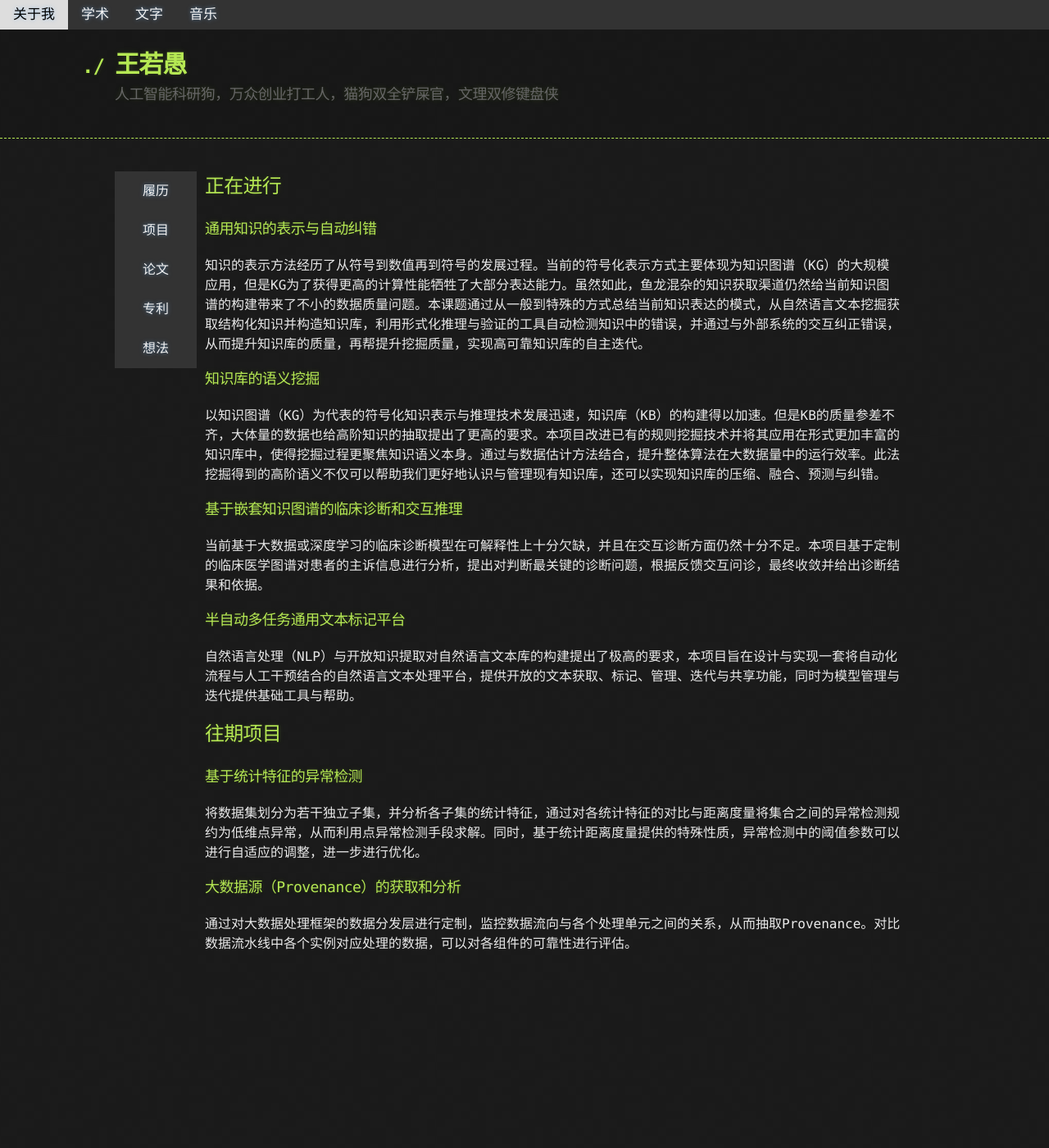
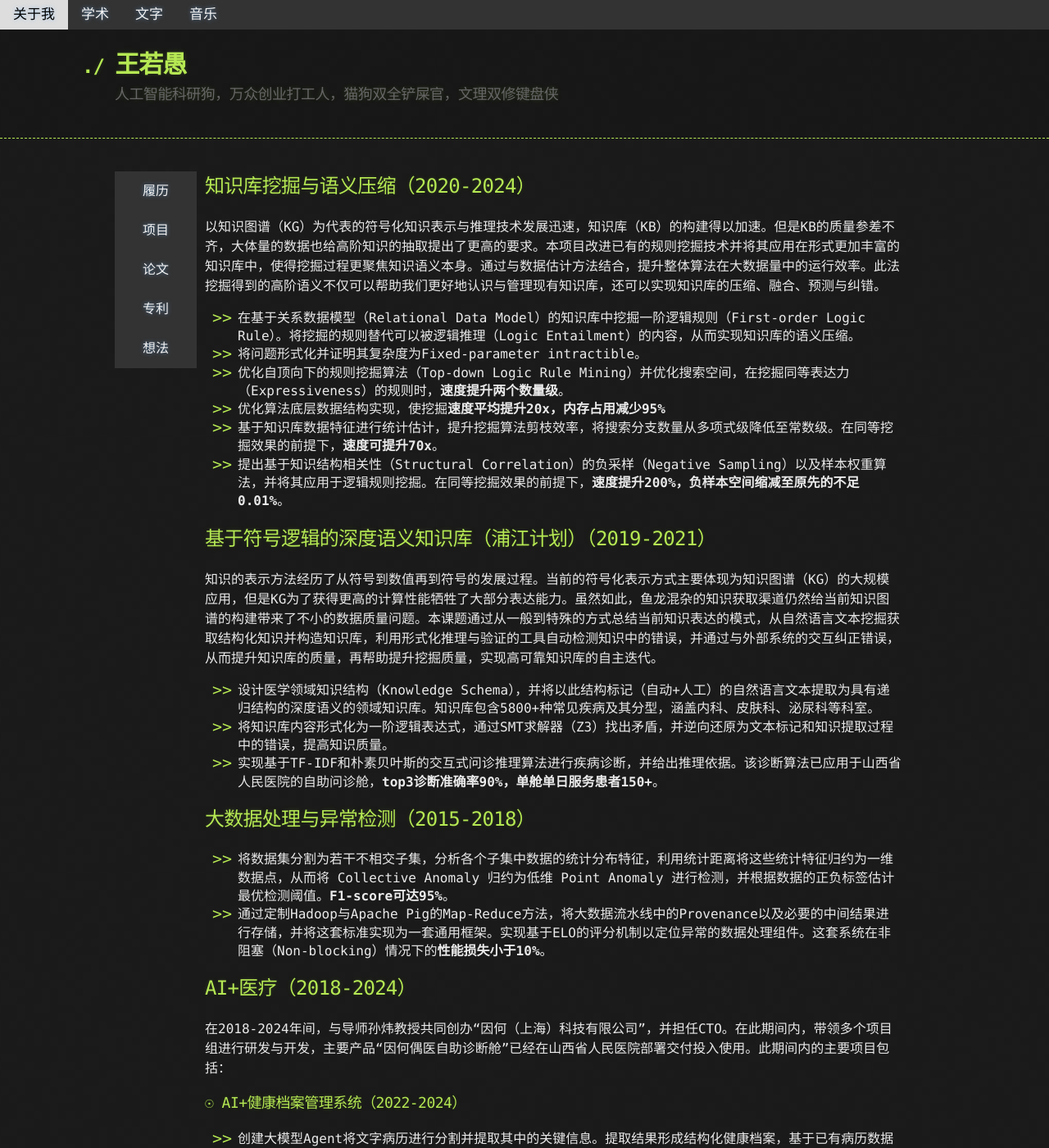
Before and after one commit to TramsWang/TramsWang.github.io, a Jekyll site: the page built from _research/projects.md, in a window 1280 px wide and 1400 px high. Shown: the whole window at 82% size. Built offline with Jekyll 4.4.1, drawn with Linux system fonts in a browser that asks for light colours; some of the changed text lies outside the part shown.

Commit message:
更新简历

```diff
--- a/_research/projects.md
+++ b/_research/projects.md
@@ -2,24 +2,42 @@
 title: 研究项目
 ---
 
-## 正在进行
-
-### 通用知识的表示与自动纠错
-知识的表示方法经历了从符号到数值再到符号的发展过程。当前的符号化表示方式主要体现为知识图谱（KG）的大规模应用，但是KG为了获得更高的计算性能牺牲了大部分表达能力。虽然如此，鱼龙混杂的知识获取渠道仍然给当前知识图谱的构建带来了不小的数据质量问题。本课题通过从一般到特殊的方式总结当前知识表达的模式，从自然语言文本挖掘获取结构化知识并构造知识库，利用形式化推理与验证的工具自动检测知识中的错误，并通过与外部系统的交互纠正错误，从而提升知识库的质量，再帮提升挖掘质量，实现高可靠知识库的自主迭代。
-
-### 知识库的语义挖掘
+## 知识库挖掘与语义压缩（2020-2024）
 以知识图谱（KG）为代表的符号化知识表示与推理技术发展迅速，知识库（KB）的构建得以加速。但是KB的质量参差不齐，大体量的数据也给高阶知识的抽取提出了更高的要求。本项目改进已有的规则挖掘技术并将其应用在形式更加丰富的知识库中，使得挖掘过程更聚焦知识语义本身。通过与数据估计方法结合，提升整体算法在大数据量中的运行效率。此法挖掘得到的高阶语义不仅可以帮助我们更好地认识与管理现有知识库，还可以实现知识库的压缩、融合、预测与纠错。
 
-### 基于嵌套知识图谱的临床诊断和交互推理
-当前基于大数据或深度学习的临床诊断模型在可解释性上十分欠缺，并且在交互诊断方面仍然十分不足。本项目基于定制的临床医学图谱对患者的主诉信息进行分析，提出对判断最关键的诊断问题，根据反馈交互问诊，最终收敛并给出诊断结果和依据。
+- 在基于关系数据模型（Relational Data Model）的知识库中挖掘一阶逻辑规则（First-order Logic Rule）。将挖掘的规则替代可以被逻辑推理（Logic Entailment）的内容，从而实现知识库的语义压缩。
+- 将问题形式化并证明其复杂度为Fixed-parameter intractible。
+- 优化自顶向下的规则挖掘算法（Top-down Logic Rule Mining）并优化搜索空间，在挖掘同等表达力（Expressiveness）的规则时，**速度提升两个数量级**。
+- 优化算法底层数据结构实现，使挖掘**速度平均提升20x，内存占用减少95%**
+- 基于知识库数据特征进行统计估计，提升挖掘算法剪枝效率，将搜索分支数量从多项式级降低至常数级。在同等挖掘效果的前提下，**速度可提升70x**。
+- 提出基于知识结构相关性（Structural Correlation）的负采样（Negative Sampling）以及样本权重算法，并将其应用于逻辑规则挖掘。在同等挖掘效果的前提下，**速度提升200%，负样本空间缩减至原先的不足0.01%**。
 
-### 半自动多任务通用文本标记平台
-自然语言处理（NLP）与开放知识提取对自然语言文本库的构建提出了极高的要求，本项目旨在设计与实现一套将自动化流程与人工干预结合的自然语言文本处理平台，提供开放的文本获取、标记、管理、迭代与共享功能，同时为模型管理与迭代提供基础工具与帮助。
+## 基于符号逻辑的深度语义知识库（浦江计划）（2019-2021）
+知识的表示方法经历了从符号到数值再到符号的发展过程。当前的符号化表示方式主要体现为知识图谱（KG）的大规模应用，但是KG为了获得更高的计算性能牺牲了大部分表达能力。虽然如此，鱼龙混杂的知识获取渠道仍然给当前知识图谱的构建带来了不小的数据质量问题。本课题通过从一般到特殊的方式总结当前知识表达的模式，从自然语言文本挖掘获取结构化知识并构造知识库，利用形式化推理与验证的工具自动检测知识中的错误，并通过与外部系统的交互纠正错误，从而提升知识库的质量，再帮助提升挖掘质量，实现高可靠知识库的自主迭代。
 
-## 往期项目
+- 设计医学领域知识结构（Knowledge Schema），并将以此结构标记（自动+人工）的自然语言文本提取为具有递归结构的深度语义的领域知识库。知识库包含5800+种常见疾病及其分型，涵盖内科、皮肤科、泌尿科等科室。
+- 将知识库内容形式化为一阶逻辑表达式，通过SMT求解器（Z3）找出矛盾，并逆向还原为文本标记和知识提取过程中的错误，提高知识质量。
+- 实现基于TF-IDF和朴素贝叶斯的交互式问诊推理算法进行疾病诊断，并给出推理依据。该诊断算法已应用于山西省人民医院的自助问诊舱，**top3诊断准确率90%，单舱单日服务患者150+**。
 
-### 基于统计特征的异常检测
-将数据集划分为若干独立子集，并分析各子集的统计特征，通过对各统计特征的对比与距离度量将集合之间的异常检测规约为低维点异常，从而利用点异常检测手段求解。同时，基于统计距离度量提供的特殊性质，异常检测中的阈值参数可以进行自适应的调整，进一步进行优化。
+## 大数据处理与异常检测（2015-2018）
+- 将数据集分割为若干不相交子集，分析各个子集中数据的统计分布特征，利用统计距离将这些统计特征归约为一维数据点，从而将 Collective Anomaly 归约为低维 Point Anomaly 进行检测，并根据数据的正负标签估计最优检测阈值。**F1-score可达95%**。
+- 通过定制Hadoop与Apache Pig的Map-Reduce方法，将大数据流水线中的Provenance以及必要的中间结果进行存储，并将这套标准实现为一套通用框架。实现基于ELO的评分机制以定位异常的数据处理组件。这套系统在非阻塞（Non-blocking）情况下的**性能损失小于10%**。
 
-### 大数据源（Provenance）的获取和分析
-通过对大数据处理框架的数据分发层进行定制，监控数据流向与各个处理单元之间的关系，从而抽取Provenance。对比数据流水线中各个实例对应处理的数据，可以对各组件的可靠性进行评估。
+## AI+医疗（2018-2024）
+在2018-2024年间，与导师孙炜教授共同创办“因何（上海）科技有限公司”，并担任CTO。在此期间内，带领多个项目组进行研发与开发，主要产品“因何偶医自助诊断舱”已经在山西省人民医院部署交付投入使用。此期间内的主要项目包括：
+
+<h3>&#9737; AI+健康档案管理系统（2022-2024）</h3>
+- 创建大模型Agent将文字病历进行分割并提取其中的关键信息。提取结果形成结构化健康档案，基于已有病历数据进行健康档案的创建、更新、转移。根据健康档案信息，结合医学诊断系统自动分析用户的的健康状况，生成健康画像，实现风险预警，帮助用户进行健康管理。交付系统原型。
+- 职责：项目预研，原型系统开发
+
+<h3>&#9737; AI+医学诊断系统（2018-2022）</h3>
+- 与医院内部系统对接（如HIS），将患者现病史与既往史、舱内便携检测设备数据、院内检验化验数据合并分析，生成诊断报告和预填写的病历记录发送到院内数据库，并推送对应医生端系统。交付智能医学诊断系统，自助挂号系统，数据可视化系统。
+- 职责：系统架构设计，需求工程，原型开发，团队管理（算法研究员2人，算法工程师2人，软件工程师7人，硕士生3人）
+
+<h3>&#9737; 医学知识库构建流水线（2018-2020）</h3>
+- 创建用于表示医学知识的递归结构，构建数据处理流水线和框架，生成和更新医学知识库。交付：医学知识库（内科、皮肤科、泌尿科），原始与补充标记数据，医学文本标记语言模型。
+- 职责：系统架构设计，系统开发，团队管理（算法研究员3人，软件工程师3人，医疗从业者5人，硕士生10人）
+
+<h3>&#9737; 文本标记平台（2018-2020）</h3>
+- 团队内部进行高效的文本标记和处理的工具平台。将自然语言文本的自动标记与人工审核结合，提供统一的数据处理流程和简便的标记操作方法。交付文本标记平台。
+- 职责：系统架构设计，原型开发，前端组件开发，团队管理（软件工程师2人，硕士生4人）
```
Also changed, not shown: _research/experience.md (+26 -31 lines), _research/publications.md (+11 -10 lines), _writing_poetry/2024-02-17-潜龙出水.md (added, +15 -0 lines), _writing_poetry/2024-04-04-清明.md (added, +12 -0 lines), index.md (+9 -3 lines), Gemfile.lock.
